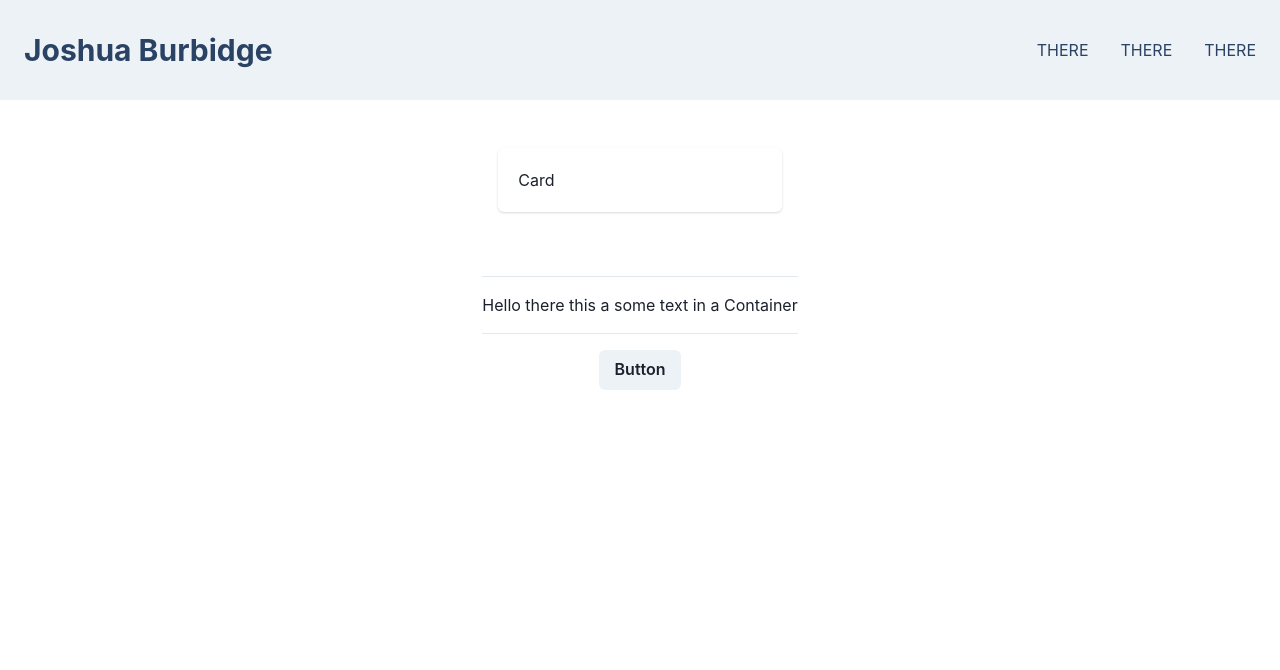
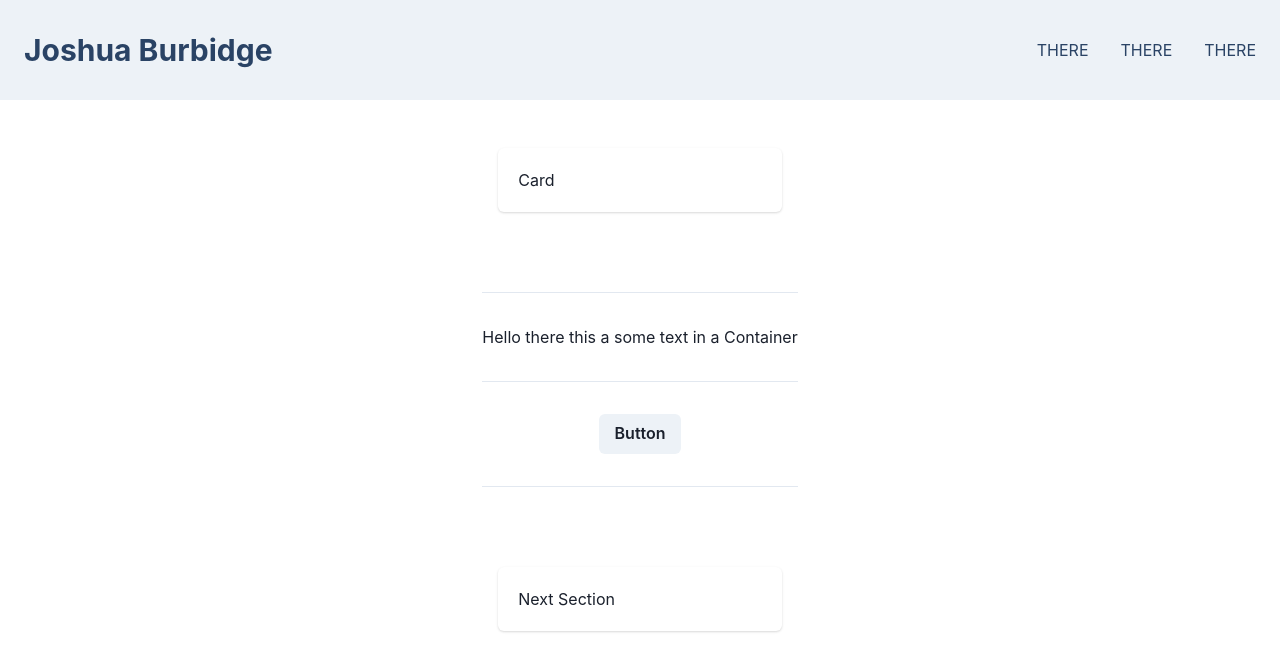
Before and after one commit to joshua-burbidge/joshua-burbidge.github.io, a React (Vite) app: page / in a window 1280 px wide. Shown: the top 670 px of the page. Built offline with nearby package versions, Linux system fonts and the light colour scheme.

Commit message:
another placeholder section

```diff
--- a/src/Header.tsx
+++ b/src/Header.tsx
@@ -18,8 +18,8 @@ function Header() {
     >
       <Link><Heading size={'lg'}>{'Joshua Burbidge'}</Heading></Link>
       <HStack spacing={8}>
-        <Link fontWeight={'normal'} href={'#stack'}>{'THERE'}</Link>
         <Link fontWeight={'normal'} href={'#profile'}>{'THERE'}</Link>
+        <Link fontWeight={'normal'} href={'#otherSection'}>{'THERE'}</Link>
         <Link fontWeight={'normal'}>{'THERE'}</Link>
       </HStack>
     </Flex>
--- a/src/Home.tsx
+++ b/src/Home.tsx
@@ -1,15 +1,17 @@
 import { Button,  Container, StackDivider, Text, VStack } from '@chakra-ui/react';
 import Profile from './Profile';
+import OtherSection from './OtherSection';
 
 function Home() {
   return (
     <Container centerContent height={'2000px'}>
-      <VStack spacing={4} divider={<StackDivider/>}>
+      <VStack spacing={8} divider={<StackDivider/>}>
         <Profile/>
         <Text>{'Hello there this a some text in a Container'}</Text>
         <Button variant={'solid'}>
           {'Button'}
         </Button>
+        <OtherSection/>
       </VStack>
     </Container>
   );
--- /dev/null
+++ b/src/OtherSection.tsx
@@ -0,0 +1,15 @@
+import { Card, CardBody, Container, Text } from "@chakra-ui/react";
+
+function OtherSection() {
+  return (
+    <Container scrollMarginTop={'var(--header-height)'} id={'otherSection'} paddingY={12}>
+      <Card>
+        <CardBody>
+          <Text>{'Next Section'}</Text>
+        </CardBody>
+      </Card>
+    </Container>
+  );
+}
+
+export default OtherSection;
```
